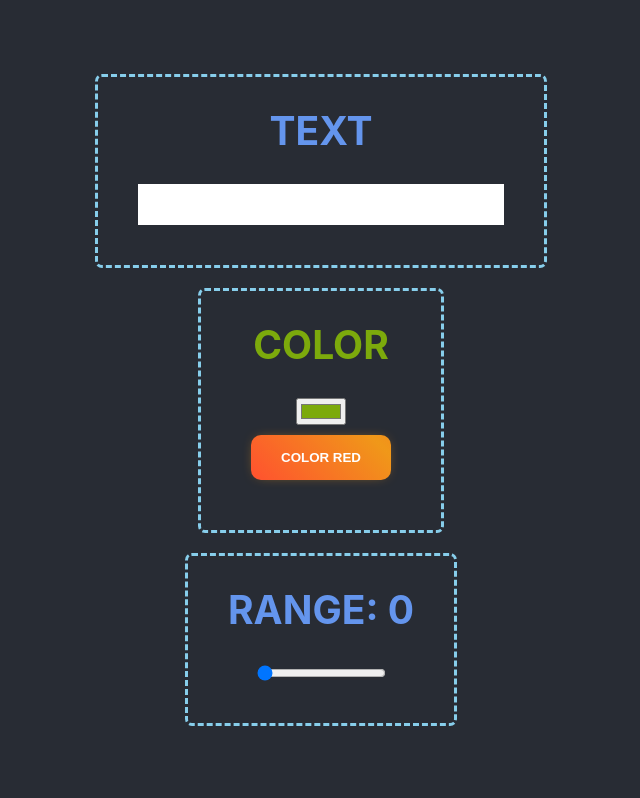
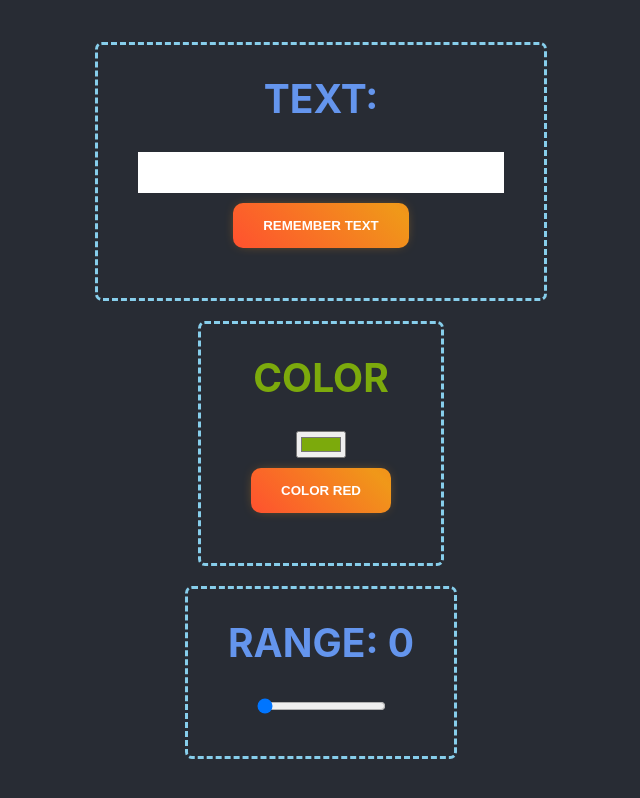
Before and after one commit to Jakavickis/drontai, a React (Create React App) app in the folder r1/: page / in a window 1280 px wide. Shown: the whole page, without its empty margins (319-959 px from the left). Built offline with nearby package versions, Linux system fonts and the light colour scheme.

Commit message:
set text with button

```diff
--- a/r1/src/Components/008/Text.jsx
+++ b/r1/src/Components/008/Text.jsx
@@ -6,6 +6,7 @@ function Text() {
     const [text, setText] = useState('');
     const [color, setColor] = useState('#7caa0c');
     const [range, setRange] = useState(0);
+    const [remember, setRemember] = useState('');
 
     const control = e => {
         // Number(e.target.value) && setText(e.target.value);
@@ -22,8 +23,9 @@ function Text() {
 
         <>
             <div className="form-container">
-                <h2>TEXT</h2>
+                <h2>TEXT: {remember}</h2>
                 <input type="text" onChange={control} value={text}></input>
+                <button onClick={() => setRemember(text)}>Remember Text</button>
             </div>
             <div className="form-container">
                 <h2 style={{
```
